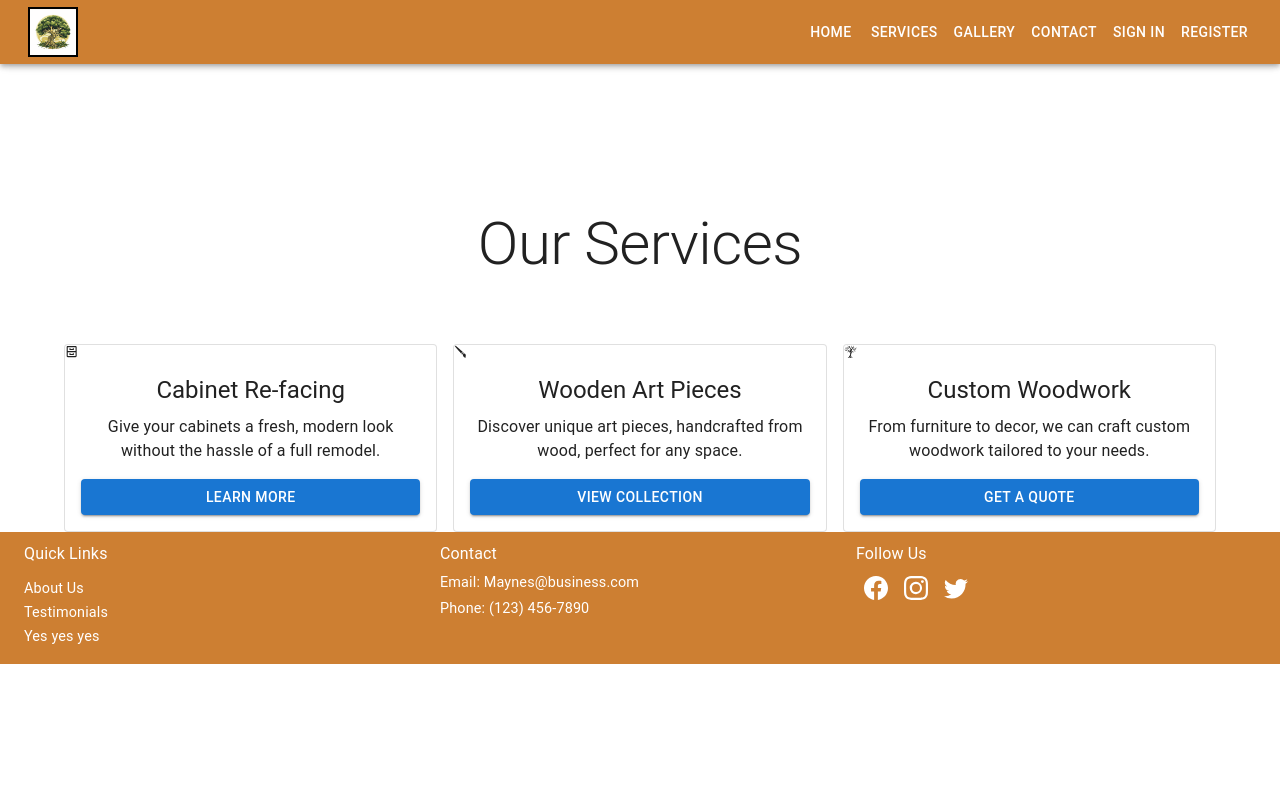
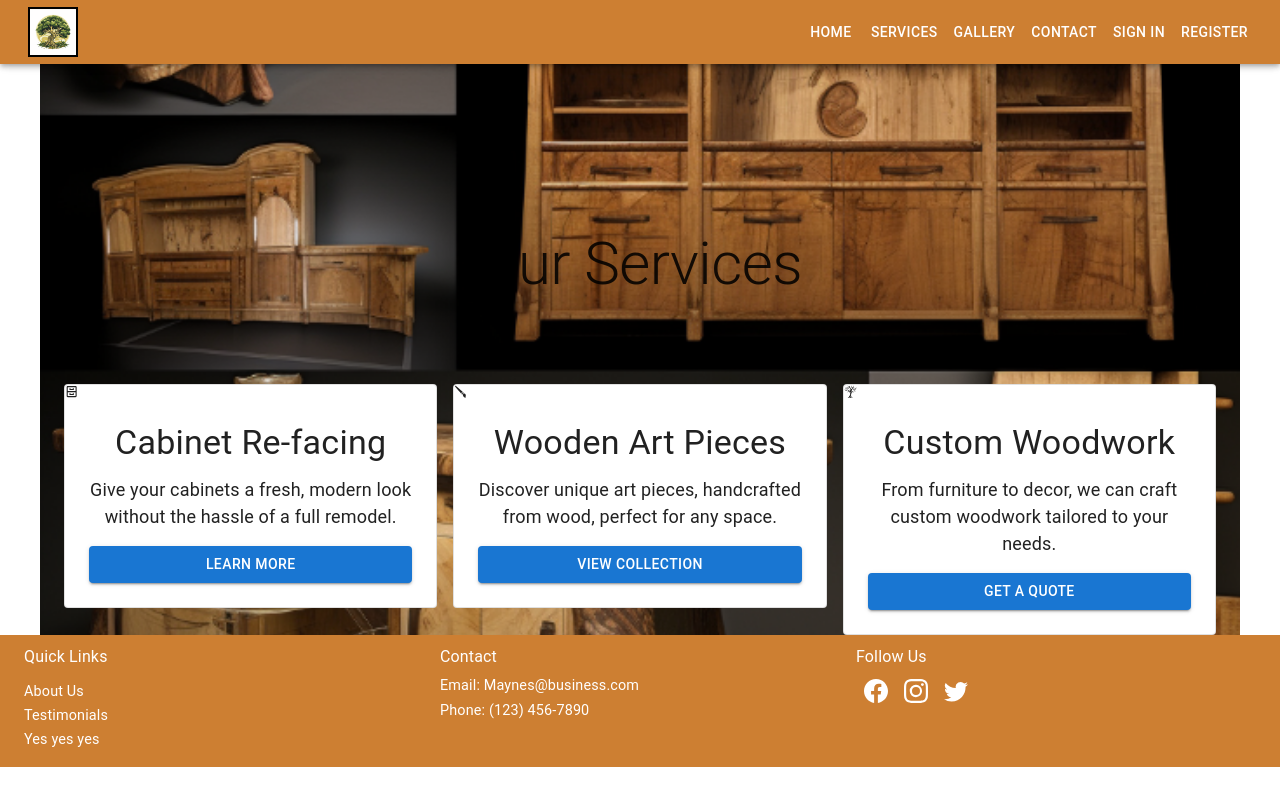
Before and after one commit to eoinmoney78/TimberArtistry, a React (Create React App) app in the folder frontend/: page /services in a window 1280 px wide. Built offline with nearby package versions, Linux system fonts and the light colour scheme.

Commit message:
services

```diff
--- a/frontend/src/components/pages/ServicesPage.jsx
+++ b/frontend/src/components/pages/ServicesPage.jsx
@@ -4,11 +4,12 @@ import { Typography, Container, Box, Grid, Card, CardContent, CardActionArea, Bu
 import {BiCabinet} from  'react-icons/bi';
 import {GiPaintBrush} from 'react-icons/gi';
 import {GiDeadWood} from 'react-icons/gi';
+import './servicespage.css';
 
 function ServicesPage() {
   return (
-    <Container>
-<Box height="35vh" display="flex" flexDirection="column" justifyContent="center" paddingTop="100px">
+    <Container className="services-page">
+      <Box height="40vh" display="flex" flexDirection="column" justifyContent="center" paddingTop="100px">
       <Typography variant="h2" align="center" gutterBottom>
       Our Services
        </Typography>
@@ -16,16 +17,15 @@ function ServicesPage() {
 
 
       <Grid container spacing={2}>
-
       <Grid item xs={12} md={4}>
       <Card variant="outlined" elevation={4} sx={{ "&:hover": { transform: "scale(1.05)", transition: "0.3s" } }}>
         <CardActionArea>
-              <CardMedia component={BiCabinet} height="140" />
-              <CardContent>
-                <Typography variant="h5" align="center" gutterBottom>
+          <CardMedia component={BiCabinet} height="200" /> {/* Increased height */}
+          <CardContent sx={{ padding: '24px' }}> {/* Increased padding */}
+            <Typography variant="h4" align="center" gutterBottom> {/* Increased font size */}
               Cabinet Re-facing
             </Typography>
-                <Typography align="center" paragraph>
+            <Typography align="center" paragraph style={{ fontSize: '18px' }}> {/* Increased font size */}
               Give your cabinets a fresh, modern look without the hassle of a full remodel.
             </Typography>
             <Button variant="contained" color="primary" fullWidth>Learn More</Button>
@@ -37,12 +37,12 @@ function ServicesPage() {
     <Grid item xs={12} md={4}>
   <Card variant="outlined" elevation={4} sx={{ "&:hover": { transform: "scale(1.05)", transition: "0.3s" } }}>
     <CardActionArea>
-              <CardMedia component={GiPaintBrush} height="140" />
-              <CardContent>
-                <Typography variant="h5" align="center" gutterBottom>
+      <CardMedia component={GiPaintBrush} height="200" /> {/* Increased height */}
+      <CardContent sx={{ padding: '24px' }}> {/* Increased padding */}
+        <Typography variant="h4" align="center" gutterBottom> {/* Increased font size */}
           Wooden Art Pieces
         </Typography>
-                <Typography align="center" paragraph>
+        <Typography align="center" paragraph style={{ fontSize: '18px' }}> {/* Increased font size */}
           Discover unique art pieces, handcrafted from wood, perfect for any space.
         </Typography>
         <Button variant="contained" color="primary" fullWidth>View Collection</Button>
@@ -51,15 +51,16 @@ function ServicesPage() {
   </Card>
 </Grid>
 
+
 <Grid item xs={12} md={4}>
   <Card variant="outlined" elevation={4} sx={{ "&:hover": { transform: "scale(1.05)", transition: "0.3s" } }}>
     <CardActionArea>
-              <CardMedia component={GiDeadWood} height="140" />
-              <CardContent>
-                <Typography variant="h5" align="center" gutterBottom>
+      <CardMedia component={GiDeadWood} height="200" /> {/* Increased height */}
+      <CardContent sx={{ padding: '24px' }}> {/* Increased padding */}
+        <Typography variant="h4" align="center" gutterBottom> {/* Increased font size */}
           Custom Woodwork
         </Typography>
-                <Typography align="center" paragraph>
+        <Typography align="center" paragraph style={{ fontSize: '18px' }}> {/* Increased font size */}
           From furniture to decor, we can craft custom woodwork tailored to your needs.
         </Typography>
         <Button variant="contained" color="primary" fullWidth>Get a Quote</Button>
@@ -68,6 +69,7 @@ function ServicesPage() {
   </Card>
 </Grid>
 
+
       </Grid>
     </Container>
   )
--- /dev/null
+++ b/frontend/src/components/pages/servicespage.css
@@ -0,0 +1,23 @@
+.services-page {
+    position: relative;
+
+
+    /* ... any other styles for the .homepage-container ... */
+}
+
+.services-page::before {
+    content: ""; /* This is essential for the pseudo-element to display */
+    background-image: url('../../assets/cabinet-BG.png');
+    background-size: cover;
+    background-repeat: no-repeat;
+    background-position: center center;
+
+    position: absolute; /* Set to absolute positioning */
+    top: 0;
+    left: 0;
+    right: 0;
+    bottom: 0; /* Stretch across the entire .homepage-container */
+
+    z-index: -1; /* Ensure it's behind the container's content */
+    opacity: 9;
+}
```
Also changed, not shown: frontend/src/assets/cabinet-BG.png (added). Lines whose indentation alone changed are shown as unchanged.
